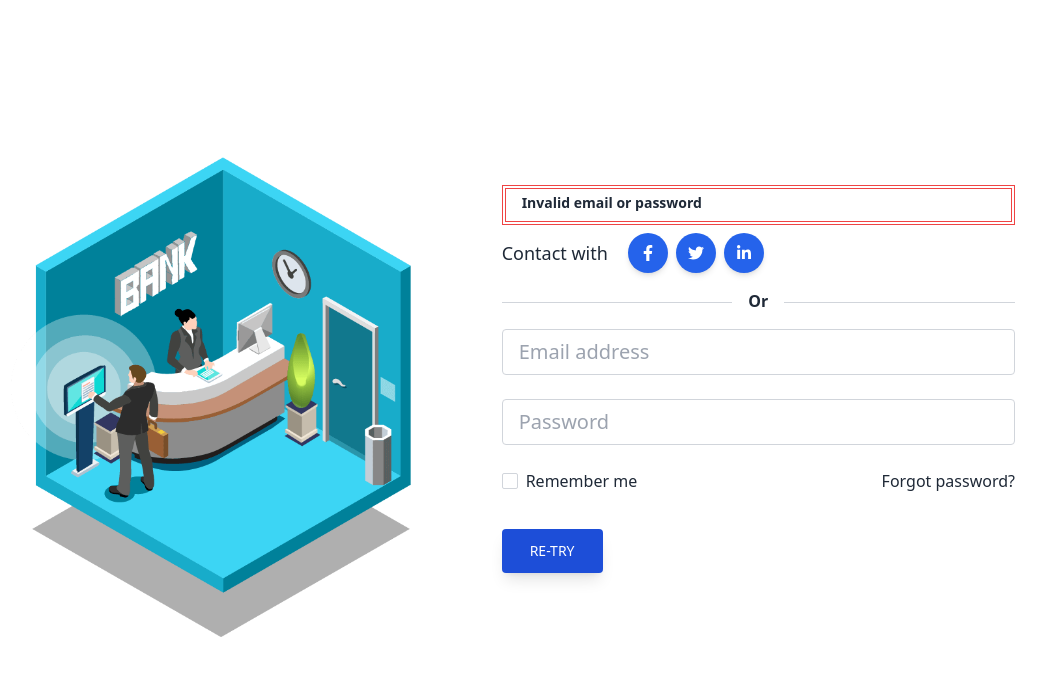
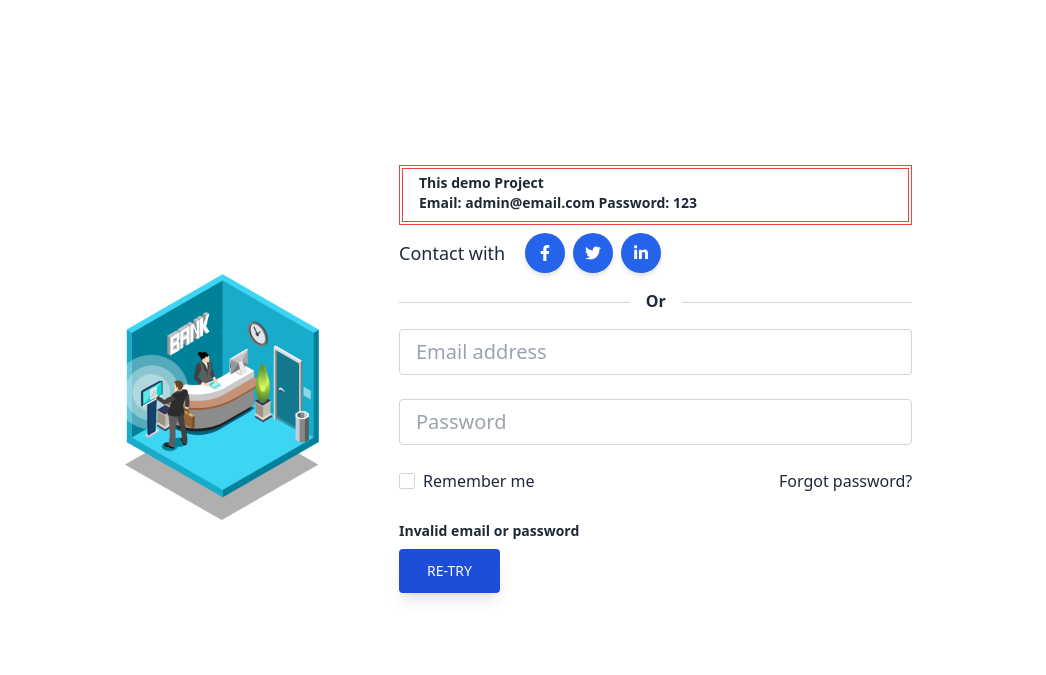
Before and after one commit to adnanalemran/bank-menagment-system-js, a plain HTML site: page index.html in a window 1280 px wide. Both pictures are taken after a click on the button "LOGIN". Shown: the part 63-738 px from the top of the page, without its empty margins (127-1173 px from the left). Drawn offline with nearby package versions, Linux system fonts and the light colour scheme.

Commit message:
statas-wrong text edit

```diff
--- a/index.html
+++ b/index.html
@@ -20,7 +20,7 @@
           <div class="px-6 h-full text-gray-800">
                <div class="flex xl:justify-center lg:justify-between justify-center items-center flex-wrap h-full g-6">
 
-                    <div class="grow-0 shrink-1 md:shrink-0 basis-auto xl:w-4/12 lg:w-4/12 md:w-6/12 mb-9 md:mb-0 ">
+                    <div class="grow-0 shrink-1 md:shrink-0 basis-auto xl:w-2/12 lg:w-2/12 md:w-4/12 mb-9 md:mb-0 ">
                          <img src="./image/bn-1.png"
                               alt="Sample image" width="400px"/>
                     </div>
@@ -100,7 +100,7 @@
                                    </div>
                                    <a href="#!" class="text-gray-800">Forgot password?</a>
                               </div>
-                              <p class="text-sm font-semibold mb-2 pt-1 mb-0" id="statas-text">
+                              <p class="text-sm font-semibold mb-2 pt-1 mb-0" id="statas-wrong">
 
                               </p>
                               <div class="text-center lg:text-left">
--- a/js/login.js
+++ b/js/login.js
@@ -12,7 +12,8 @@ document.getElementById('btn-login').addEventListener('click', function(){
           location.href='bank.html';
      }
      else{
-          document.getElementById('statas-text').innerText = "Invalid email or password"
+          document.getElementById('statas-wrong').innerText = "Invalid email or password   "
+
           document.getElementById('btn-login').innerText = "re-try"
      }
 })
```
